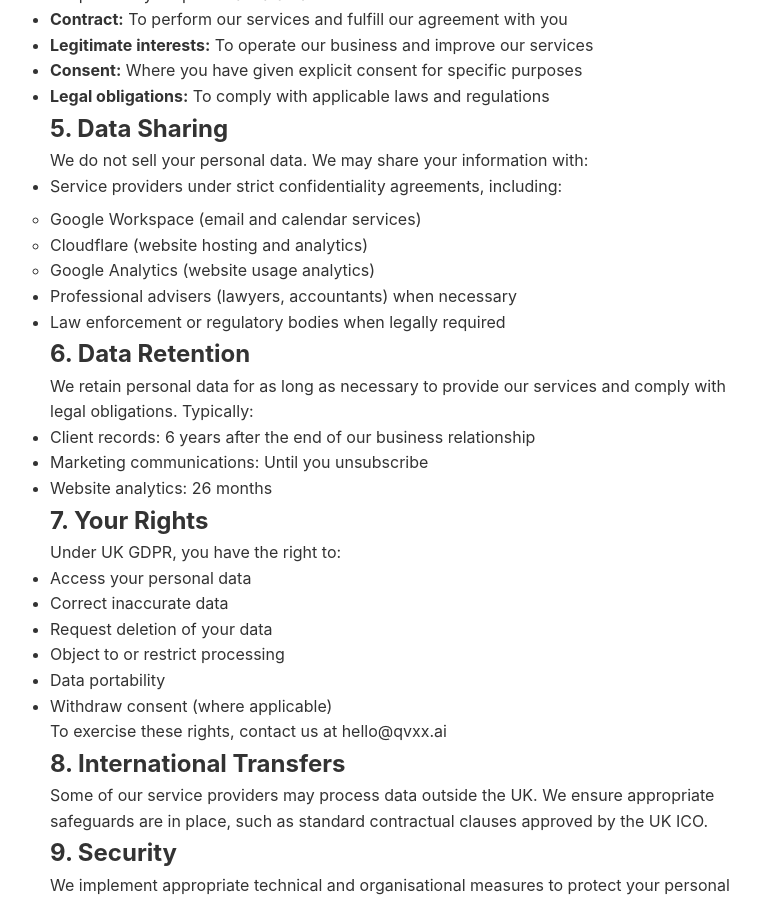
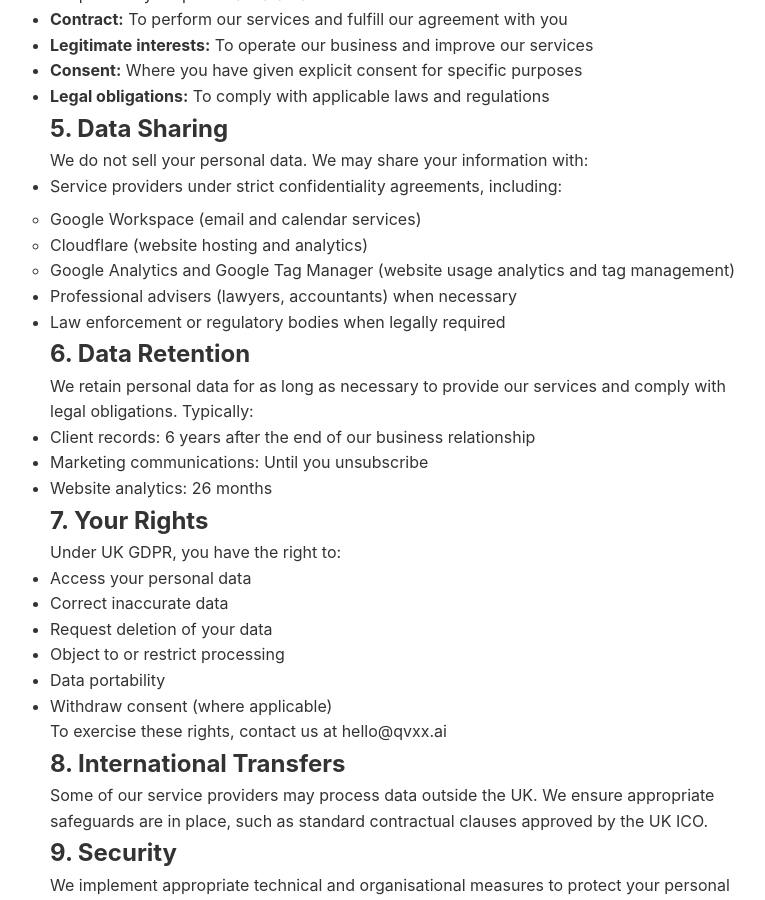
Before and after one commit to QVXXLabs/qvxx-website, a Jekyll site: the page built from privacy.html, in a window 1280 px wide and 900 px high, scrolled down 1055 px. Shown: the whole window, without its empty margins (240-1005 px from the left). Built offline with Jekyll 4.4.1, drawn with Linux system fonts in a browser that asks for light colours.

Commit message:
Add Google Tag Manager and update privacy/cookie policies

```diff
--- a/_layouts/default.html
+++ b/_layouts/default.html
@@ -288,6 +296,11 @@
     </style>
 </head>
 <body>
+    <!-- Google Tag Manager (noscript) -->
+    <noscript><iframe src="https://www.googletagmanager.com/ns.html?id=GTM-TT935KM3"
+    height="0" width="0" style="display:none;visibility:hidden"></iframe></noscript>
+    <!-- End Google Tag Manager (noscript) -->
+
     <div class="container">
         <header>
             <div class="header-left">
--- a/cookies.html
+++ b/cookies.html
@@ -66,6 +66,7 @@
         <li><strong>Cloudflare:</strong> For website security and performance</li>
         <li><strong>Google Calendar:</strong> When you schedule consultations through our booking system</li>
         <li><strong>Google Analytics:</strong> For understanding how visitors use our website</li>
+        <li><strong>Google Tag Manager:</strong> For managing website tags and tracking codes</li>
     </ul>
 
     <h2>5. How We Use Cookies</h2>
--- a/privacy.html
+++ b/privacy.html
@@ -53,7 +53,7 @@
             <ul style="margin-top: 0.5rem;">
                 <li>Google Workspace (email and calendar services)</li>
                 <li>Cloudflare (website hosting and analytics)</li>
-                <li>Google Analytics (website usage analytics)</li>
+                <li>Google Analytics and Google Tag Manager (website usage analytics and tag management)</li>
             </ul>
         </li>
         <li>Professional advisers (lawyers, accountants) when necessary</li>
```
Also changed, not shown: other parts of _layouts/default.html (+8 -0 lines), index.html (+13 -0 lines).
